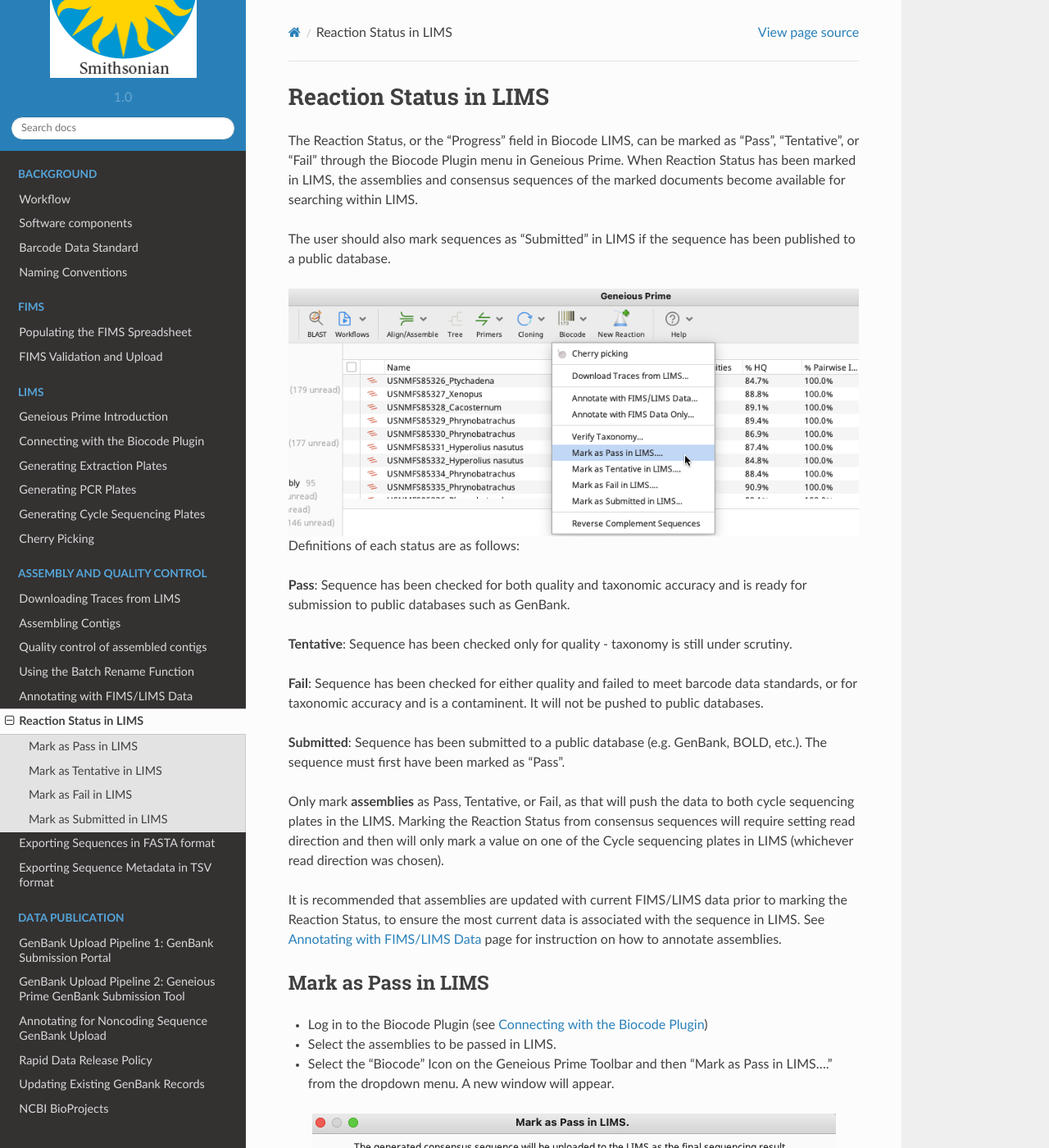
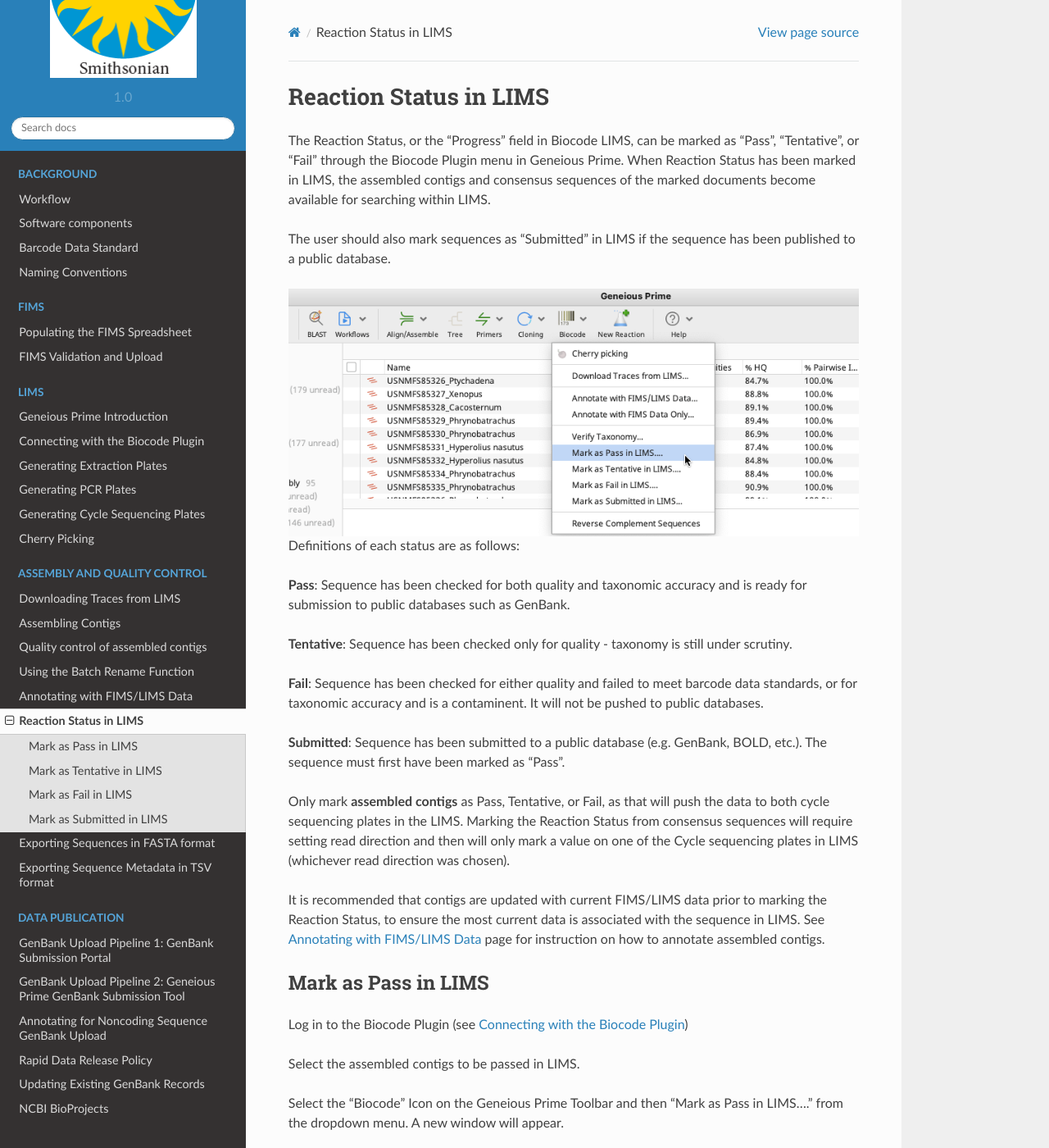
Before and after one commit to SIBarcodeNetwork/ReadtheDocsMaster, a Sphinx documentation site: the page built from Docs/mark_pass.rst, in a window 1280 px wide and 1400 px high. Shown: the whole window at 82% size. Built offline with Sphinx 7.4.7 and the Read the Docs theme 2.0.0, drawn with Linux system fonts in a browser that asks for light colours; some of the changed text lies outside the part shown.

Commit message:
Update mark_pass.rst

```diff
--- a/Docs/mark_pass.rst
+++ b/Docs/mark_pass.rst
@@ -3,7 +3,7 @@
 Reaction Status in LIMS
 =======================
 
-The Reaction Status, or the "Progress" field in Biocode LIMS, can be marked as "Pass", "Tentative", or "Fail" through the Biocode Plugin menu in Geneious Prime. When Reaction Status has been marked in LIMS, the assemblies and consensus sequences of the marked documents become available for searching within LIMS.
+The Reaction Status, or the "Progress" field in Biocode LIMS, can be marked as "Pass", "Tentative", or "Fail" through the Biocode Plugin menu in Geneious Prime. When Reaction Status has been marked in LIMS, the assembled contigs and consensus sequences of the marked documents become available for searching within LIMS.
 
 The user should also mark sequences as "Submitted" in LIMS if the sequence has been published to a public database.
 
@@ -21,88 +21,88 @@
 
 **Submitted**: Sequence has been submitted to a public database (e.g. GenBank, BOLD, etc.). The sequence must first have been marked as "Pass".
 
-Only mark **assemblies** as Pass, Tentative, or Fail, as that will push the data to both cycle sequencing plates in the LIMS. Marking the Reaction Status from consensus sequences will require setting read direction and then will only mark a value on one of the Cycle sequencing plates in LIMS (whichever read direction was chosen).
+Only mark **assembled contigs** as Pass, Tentative, or Fail, as that will push the data to both cycle sequencing plates in the LIMS. Marking the Reaction Status from consensus sequences will require setting read direction and then will only mark a value on one of the Cycle sequencing plates in LIMS (whichever read direction was chosen).
 
-It is recommended that assemblies are updated with current FIMS/LIMS data prior to marking the Reaction Status, to ensure the most current data is associated with the sequence in LIMS. See :ref:`Annotating_FIMS_LIMS-link` page for instruction on how to annotate assemblies.
+It is recommended that contigs are updated with current FIMS/LIMS data prior to marking the Reaction Status, to ensure the most current data is associated with the sequence in LIMS. See :ref:`Annotating_FIMS_LIMS-link` page for instruction on how to annotate assembled contigs.
 
 Mark as Pass in LIMS
 ---------------------
 
-* Log in to the Biocode Plugin (see :ref:`biocode_plugin-link`)
+Log in to the Biocode Plugin (see :ref:`biocode_plugin-link`)
 
-* Select the assemblies to be passed in LIMS.
+Select the assembled contigs to be passed in LIMS.
 
-* Select the "Biocode" Icon on the Geneious Prime Toolbar and then "Mark as Pass in LIMS...." from the dropdown menu. A new window will appear.
+Select the "Biocode" Icon on the Geneious Prime Toolbar and then "Mark as Pass in LIMS...." from the dropdown menu. A new window will appear.
 
 .. figure:: /images/mark_pass.png
   :align: center
   :target: /en/latest/_images/mark_pass.png
 
-* Leave the "Remove previous final sequencing results" box checked.
+Leave the "Remove previous final sequencing results" box checked.
 
-* Uncheck "Also attach raw traces to sequencing reactions in LIMS".
+Uncheck "Also attach raw traces to sequencing reactions in LIMS".
 
-* Add any relevant notes, such as taxonomy confidence level, in the notes field under the user name. These comments will be stored within the LIMS field "Assembly Notes".
+Add any relevant notes, such as taxonomy confidence level, in the notes field under the user name. These comments will be stored within the LIMS field "Assembly Notes".
 
-* Leave the rest of the fields as the default selection, and click "OK" for the operation to run.
+Leave the rest of the fields as the default selection, and click "OK" for the operation to run.
 
 Mark as Tentative in LIMS
 ---------------------------
 
-* Log into the Biocode Plugin.
+Log into the Biocode Plugin.
 
-* Select assemblies to be marked as tentative in LIMS.
+Select assembled contigs to be marked as tentative in LIMS.
 
-* Select the "Biocode" icon on the Geneious Prime Toolbar and then "Mark as Tentative in LIMS...." from the dropdown menu. A new window will appear.
+Select the "Biocode" icon on the Geneious Prime Toolbar and then "Mark as Tentative in LIMS...." from the dropdown menu. A new window will appear.
 
 .. figure:: /images/mark_tentative.png
   :align: center
   :target: /en/latest/_images/mark_tentative.png
 
-* Leave the "Remove previous final sequencing results" box checked.
+Leave the "Remove previous final sequencing results" box checked.
 
-* Uncheck "Also attach raw traces to sequencing reaction in LIMS".
+Uncheck "Also attach raw traces to sequencing reaction in LIMS".
 
-* Add any relevant notes, such as taxonomy confidence level, in the notes field under the user name. These comments will be stored within the LIMS field "Assembly Notes".
+Add any relevant notes, such as taxonomy confidence level, in the notes field under the user name. These comments will be stored within the LIMS field "Assembly Notes".
 
-* Leave the rest of the fields as the default selection, and click "OK" for the operation to run.
+Leave the rest of the fields as the default selection, and click "OK" for the operation to run.
 
 Mark as Fail in LIMS
 ---------------------
 
 Once final sequences have been marked as ‘Passed’ in LIMS, failed sequences should also be marked in LIMS in the same manner:
 
-* Log onto the Biocode Plugin.
+Log onto the Biocode Plugin.
 
-* Select failed assemblies.
+Select failed assembled contigs.
 
-* Select the "Biocode" icon on the Geneious Prime Toolbar and then "Mark as Fail in LIMS...." from the dropdown menu. A new window will appear.
+Select the "Biocode" icon on the Geneious Prime Toolbar and then "Mark as Fail in LIMS...." from the dropdown menu. A new window will appear.
 
 .. figure:: /images/mark_fail.png
   :align: center
   :target: /en/latest/_images/mark_fail.png
 
-* Leave the "Remove previous final sequencing results" box checked.
+Leave the "Remove previous final sequencing results" box checked.
 
-* Uncheck "Also attach raw traces to sequencing reaction in LIMS".
+Uncheck "Also attach raw traces to sequencing reaction in LIMS".
 
-* Fill in the "Reason Details" and "Notes" fields with any relevant information.
+Fill in the "Reason Details" and "Notes" fields with any relevant information.
 
-* Leave the rest of the fields as the default selection, and click "OK" for the operation to run.
+Leave the rest of the fields as the default selection, and click "OK" for the operation to run.
 
 Mark as Submitted in LIMS
 ---------------------------
 
 Once previously passed sequences have been submitted to a public database, mark these same sequences as submitted in LIMS.
 
-* Log onto the Biocode Plugin.
+Log onto the Biocode Plugin.
 
-* Select the assemblies from which sequences were submitted.
+Select the assembled contigs from which sequences were submitted.
 
-* Select the "Biocode" icon on the Geneious Prime Toolbar and then "Mark as Submitted in LIMS..." from the dropdown menu.
+Select the "Biocode" icon on the Geneious Prime Toolbar and then "Mark as Submitted in LIMS..." from the dropdown menu.
 
 .. figure:: /images/mark_submitted.png
   :align: center
   :target: /en/latest/_images/mark_submitted.png
 
-* In the window that appears, select "Submitted" from the dropdown menu and click "OK" for operation to run.
+In the window that appears, select "Submitted" from the dropdown menu and click "OK" for operation to run.
```
